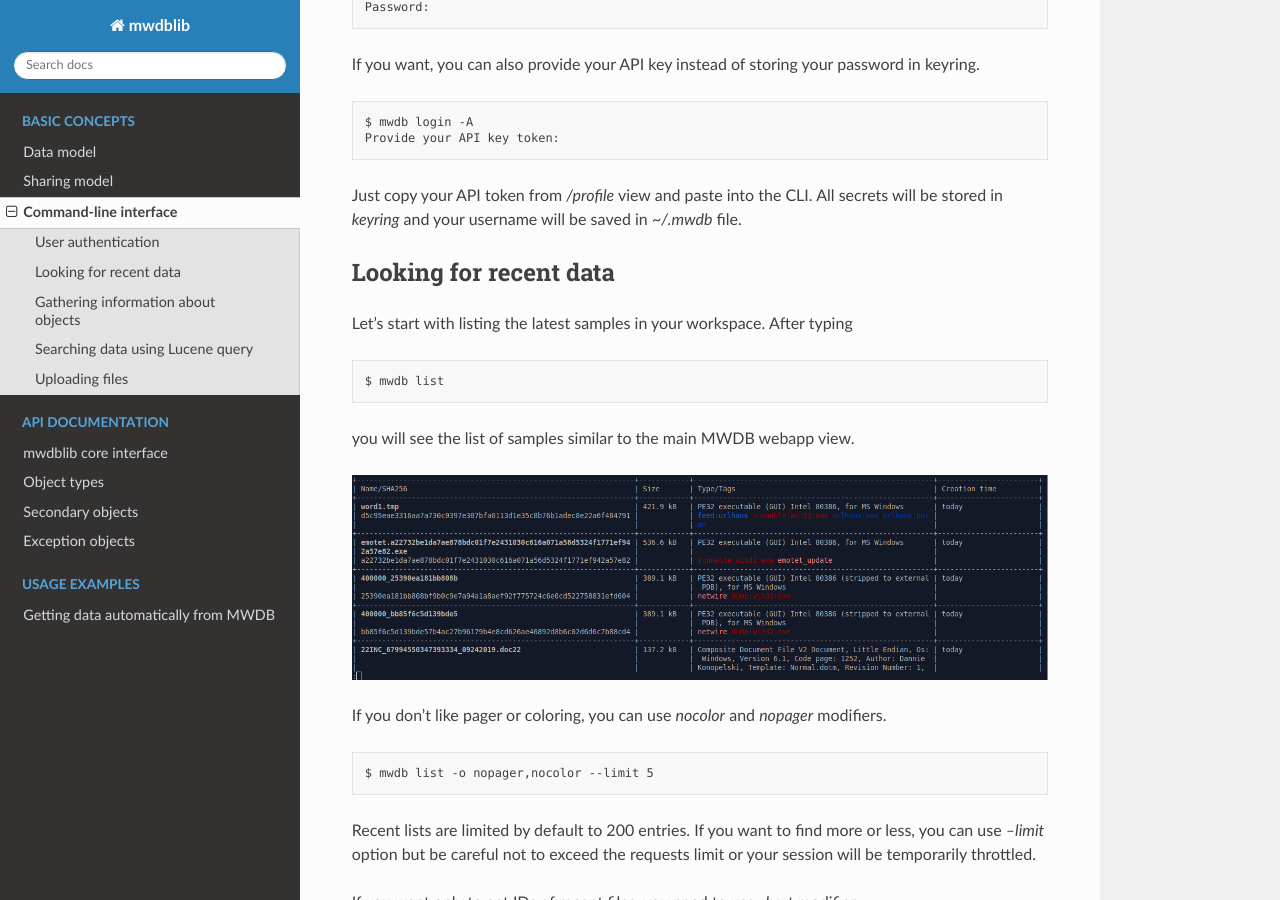
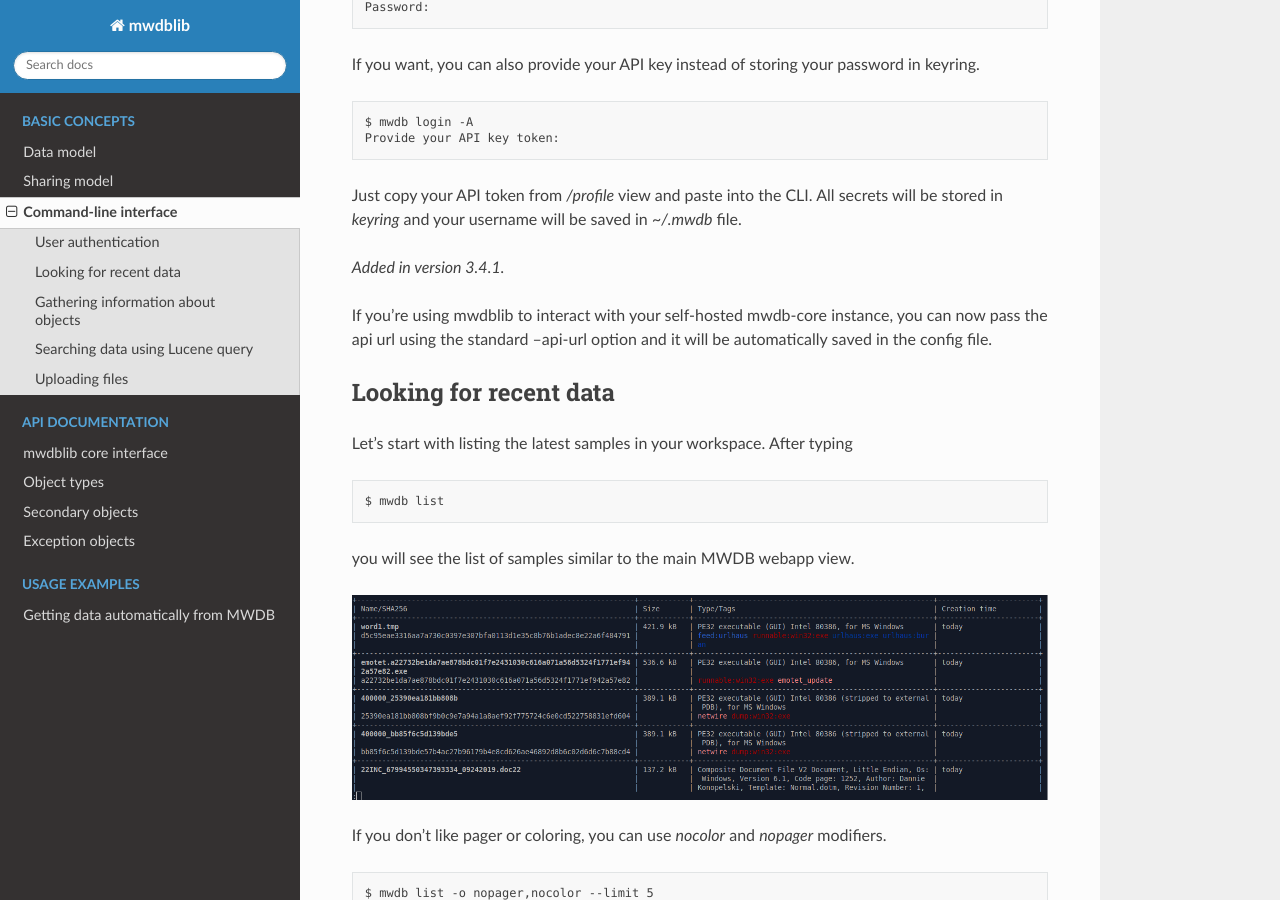
Before and after one commit to CERT-Polska/mwdblib, a Sphinx documentation site: the page built from docs/cmdline.rst, in a window 1280 px wide and 900 px high, scrolled down 604 px. Built offline with Sphinx 7.4.7 and the Read the Docs theme 2.0.0, drawn with Linux system fonts in a browser that asks for light colours.

Commit message:
Update docs

```diff
--- a/docs/cmdline.rst
+++ b/docs/cmdline.rst
@@ -33,6 +33,12 @@ If you want, you can also provide your API key instead of storing your password
 
 Just copy your API token from `/profile` view and paste into the CLI. All secrets will be stored in `keyring`
 and your username will be saved in `~/.mwdb` file.
+
+.. versionadded:: 3.4.1
+
+If you're using mwdblib to interact with your self-hosted mwdb-core instance, you can now pass the api url using the
+standard --api-url option and it will be automatically saved in the config file.
+
 
 Looking for recent data
 -----------------------
```
